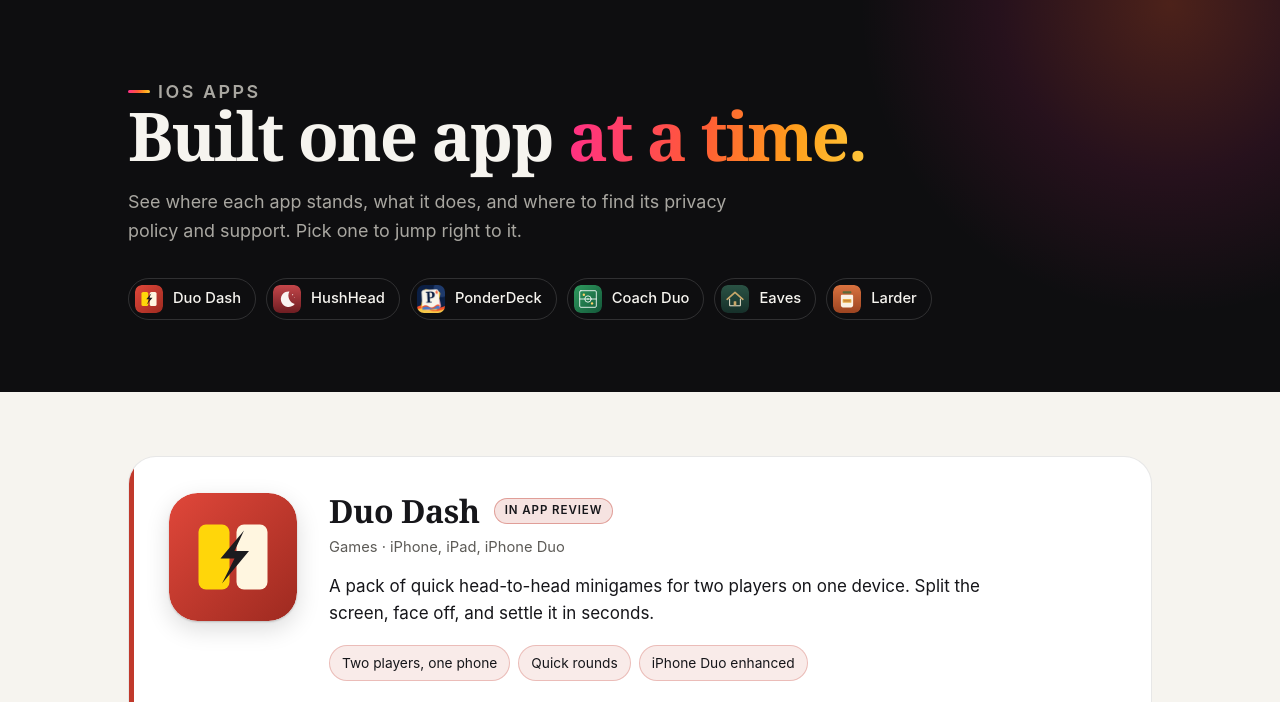
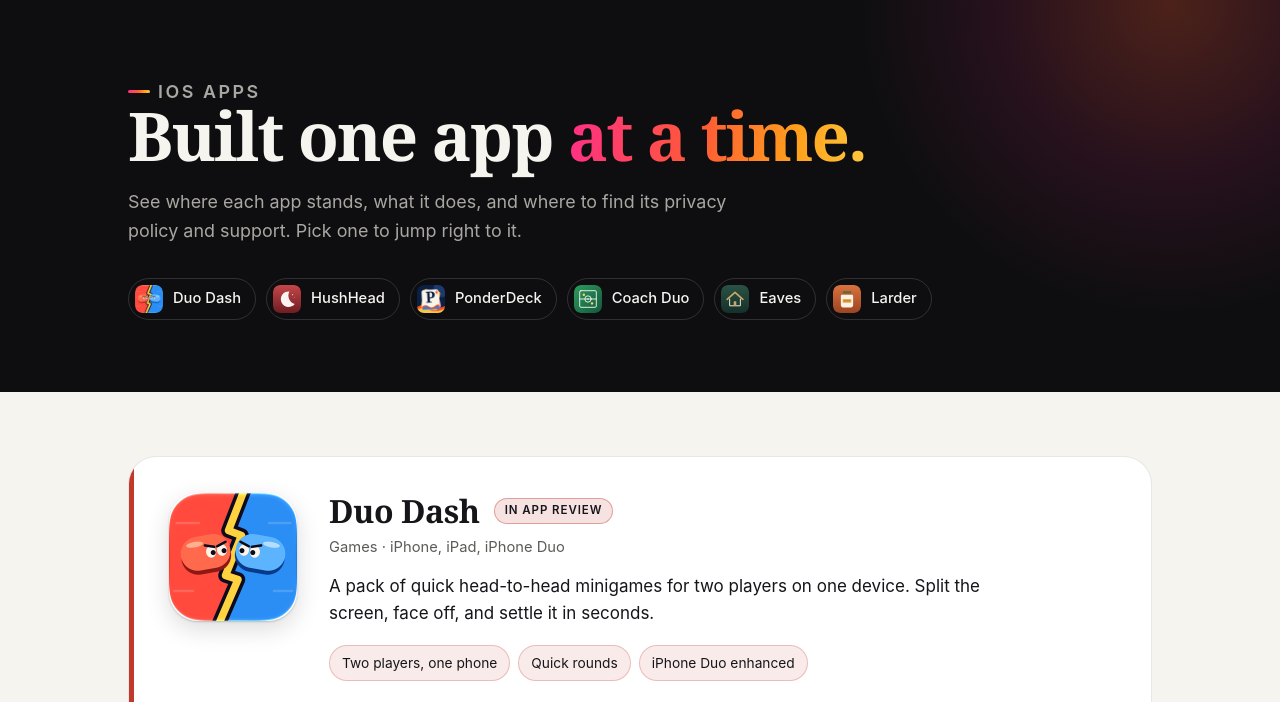
Before and after one commit to rchilds86/robertchilds-dev, a plain HTML site: page apps/index.html in a window 1280 px wide. Shown: the part 71-773 px from the top of the page. Drawn offline with Linux system fonts and the light colour scheme.

Commit message:
Use real Duo Dash app icon
Co-Authored-By: Claude Opus 5.5 <noreply@anthropic.com>
Claude-Session: https://claude.ai/code/session_01TRWzS9iDBqnYE91rd5vg7F

```diff
--- a/apps/index.html
+++ b/apps/index.html
@@ -74,7 +74,7 @@
       <h1>Built one app <span class="grad-text">at a time.</span></h1>
       <p>See where each app stands, what it does, and where to find its privacy policy and support. Pick one to jump right to it.</p>
       <ul class="jump" aria-label="Jump to an app">
-        <li><a href="#duo-dash"><img src="/apps/icons/duo-dash.svg" alt="" width="28" height="28">Duo Dash</a></li>
+        <li><a href="#duo-dash"><img src="/apps/icons/duo-dash.png" alt="" width="28" height="28">Duo Dash</a></li>
         <li><a href="#hushhead"><img src="/apps/icons/hushhead.svg" alt="" width="28" height="28">HushHead</a></li>
         <li><a href="#ponderdeck"><img src="/apps/icons/ponderdeck.png" alt="" width="28" height="28">PonderDeck</a></li>
         <li><a href="#coach-duo"><img src="/apps/icons/coach-duo.svg" alt="" width="28" height="28">Coach Duo</a></li>
@@ -88,7 +88,7 @@
     <ul class="list">
 
       <li class="app" id="duo-dash" style="--app:#c0392b">
-        <img class="app-icon" src="/apps/icons/duo-dash.svg" alt="Duo Dash app icon" width="128" height="128">
+        <img class="app-icon" src="/apps/icons/duo-dash.png" alt="Duo Dash app icon" width="128" height="128">
         <div>
           <div class="top"><h2>Duo Dash</h2><span class="badge">In App Review</span></div>
           <p class="meta">Games &middot; iPhone, iPad, iPhone Duo</p>
```
Also changed, not shown: duo-dash/privacy/index.html (+1 -0 lines), duo-dash/support/index.html (+1 -0 lines), index.html (+2 -2 lines), apps/icons/duo-dash.png (added), apps/icons/duo-dash.svg (deleted).
